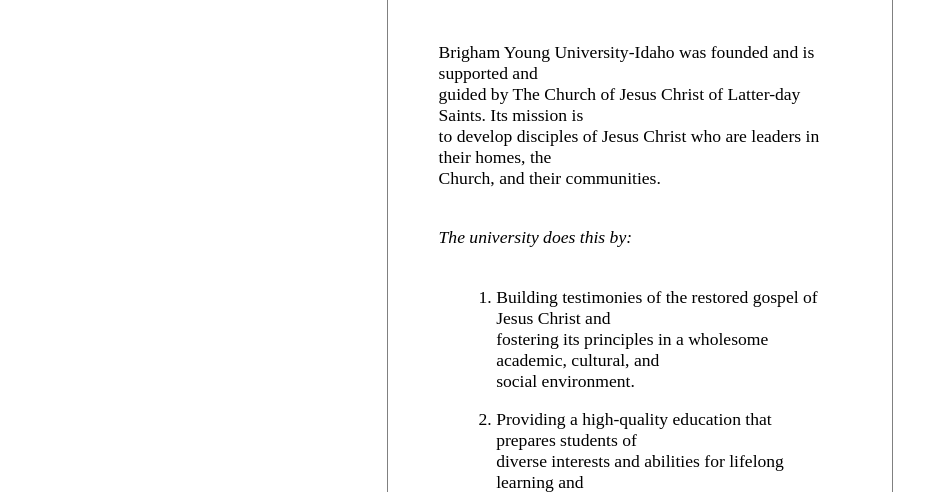
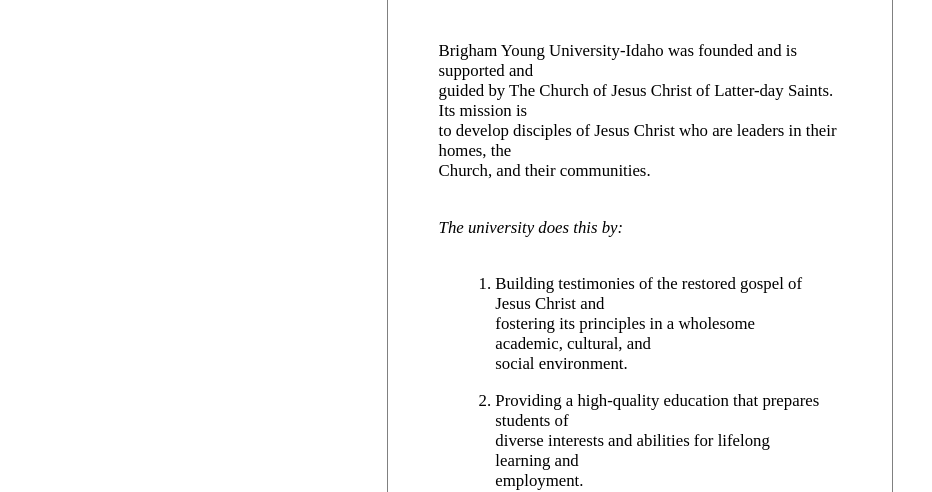
Before and after one commit to TheBestStewart/wdd131, a plain HTML site: page mission/index.html in a window 1280 px wide. Shown: the part 308-800 px from the top of the page, without its empty margins (0-932 px from the left). Drawn offline with Linux system fonts and the light colour scheme; a web font is replaced by a local one.

Commit message:
Fixed css again

```diff
--- a/mission/style.css
+++ b/mission/style.css
@@ -52,7 +52,7 @@
 #main-text {
     grid-column: 2;
     justify-self: center;
-    font-size: 1.1em;
+    font-size: 1.05em;
 }
 ol {
     grid-column: 2;
```
